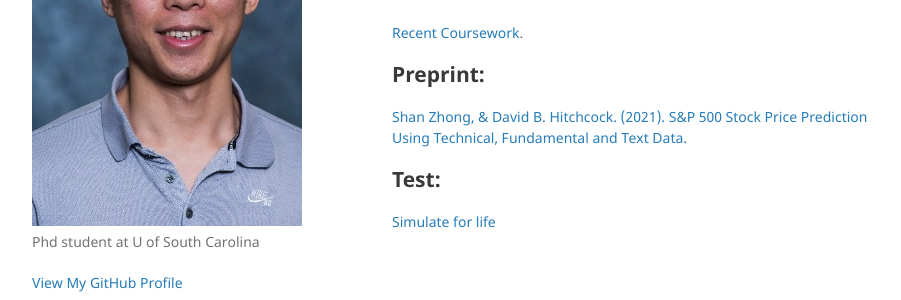
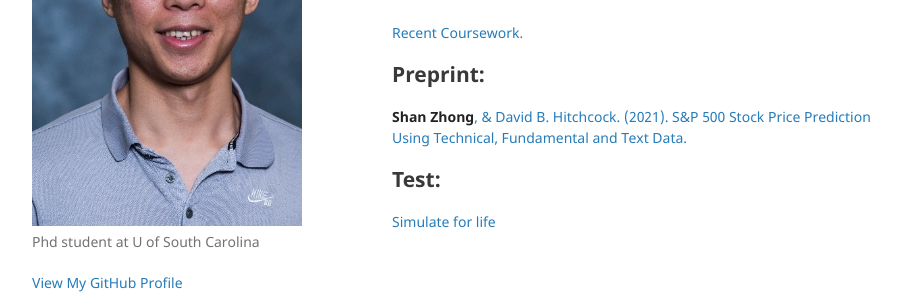
Before and after one commit to Shanlearning/Shanlearning.github.io, a Jekyll site: the page built from index.md, in a window 1280 px wide. Shown: the part 288-588 px from the top of the page, without its empty margins (178-1079 px from the left). Built offline with Jekyll 4.4.1, drawn with Linux system fonts in a browser that asks for light colours.

```diff
--- a/index.md
+++ b/index.md
@@ -17,7 +17,7 @@ zhongs@email.sc.edu
 [Recent Coursework](https://github.com/Shanlearning/past-coursework#past-coursework).
 
 ## Preprint:
-[Shan Zhong, & David B. Hitchcock. (2021). S&P 500 Stock Price Prediction Using Technical, Fundamental and Text Data.](https://arxiv.org/abs/2108.10826)
+[**Shan Zhong**, & David B. Hitchcock. (2021). S&P 500 Stock Price Prediction Using Technical, Fundamental and Text Data.](https://arxiv.org/abs/2108.10826)
 
 ## Test:
 [Simulate for life](https://shanlearning.github.io/lifeRestart/view/index.html)
```
